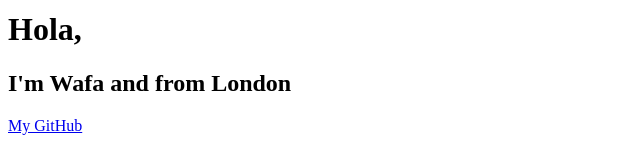
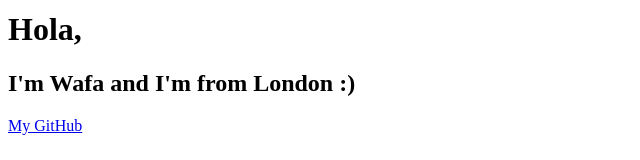
Before and after one commit to wmoosun/wmoosun.github.io, a plain HTML site: page index.html in a window 1280 px wide. Shown: the part 322-482 px from the top of the page, without its empty margins (0-640 px from the left). Drawn offline with Linux system fonts and the light colour scheme.

Commit message:
Update index.html

```diff
--- a/index.html
+++ b/index.html
@@ -10,7 +10,7 @@
 
    <h1>Hola,</h1>
 
-   <h2>I'm Wafa and from London</h2>
+   <h2>I'm Wafa and I'm from London :)</h2>
 
    <a href="https://github.com/wmoosun/github-demo"target= _blank">My GitHub</a>
 
```
